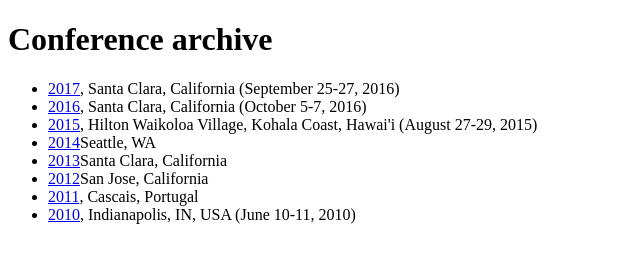
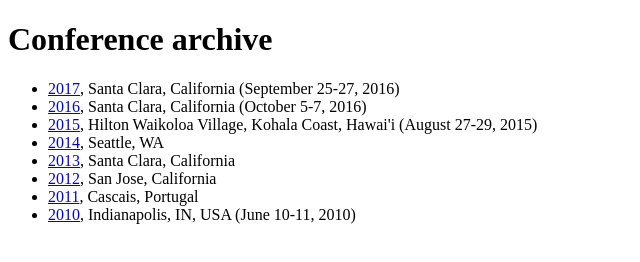
Before and after one commit to acmsocc/acmsocc.github.io, a plain HTML site: page index.html in a window 1280 px wide. Shown: the full height of the page, 0-640 px from the left. Drawn offline with Linux system fonts and the light colour scheme.

Commit message:
Three commas

```diff
--- a/index.html
+++ b/index.html
@@ -10,9 +10,9 @@
   <li><a href="http://acmsocc.github.io/2017/">2017</a>, Santa Clara, California (September 25-27, 2016)
   <li><a href="http://acmsocc.github.io/2016/">2016</a>, Santa Clara, California (October 5-7, 2016)
   <li><a href="acmsocc.github.io/2015/">2015</a>, Hilton Waikoloa Village, Kohala Coast, Hawai'i (August 27-29, 2015)
-  <li><a href="https://sites.google.com/site/2014socc/">2014</a>Seattle, WA</li>
-  <li><a href="https://sites.google.com/site/2013socc/">2013</a>Santa Clara, California</li>
-  <li><a href="http://www.socc2012.org/">2012</a>San Jose, California</li>
+  <li><a href="https://sites.google.com/site/2014socc/">2014</a>, Seattle, WA</li>
+  <li><a href="https://sites.google.com/site/2013socc/">2013</a>, Santa Clara, California</li>
+  <li><a href="http://www.socc2012.org/">2012</a>, San Jose, California</li>
   <li><a href="http://socc2011.gsd.inesc-id.pt/">2011</a>, Cascais, Portugal</li>
   <li><a href="https://web.archive.org/web/20170107105918/http://research.microsoft.com/en-us/um/redmond/events/socc2010/">2010</a>, Indianapolis, IN, USA (June 10-11, 2010)
 </ul>
```
